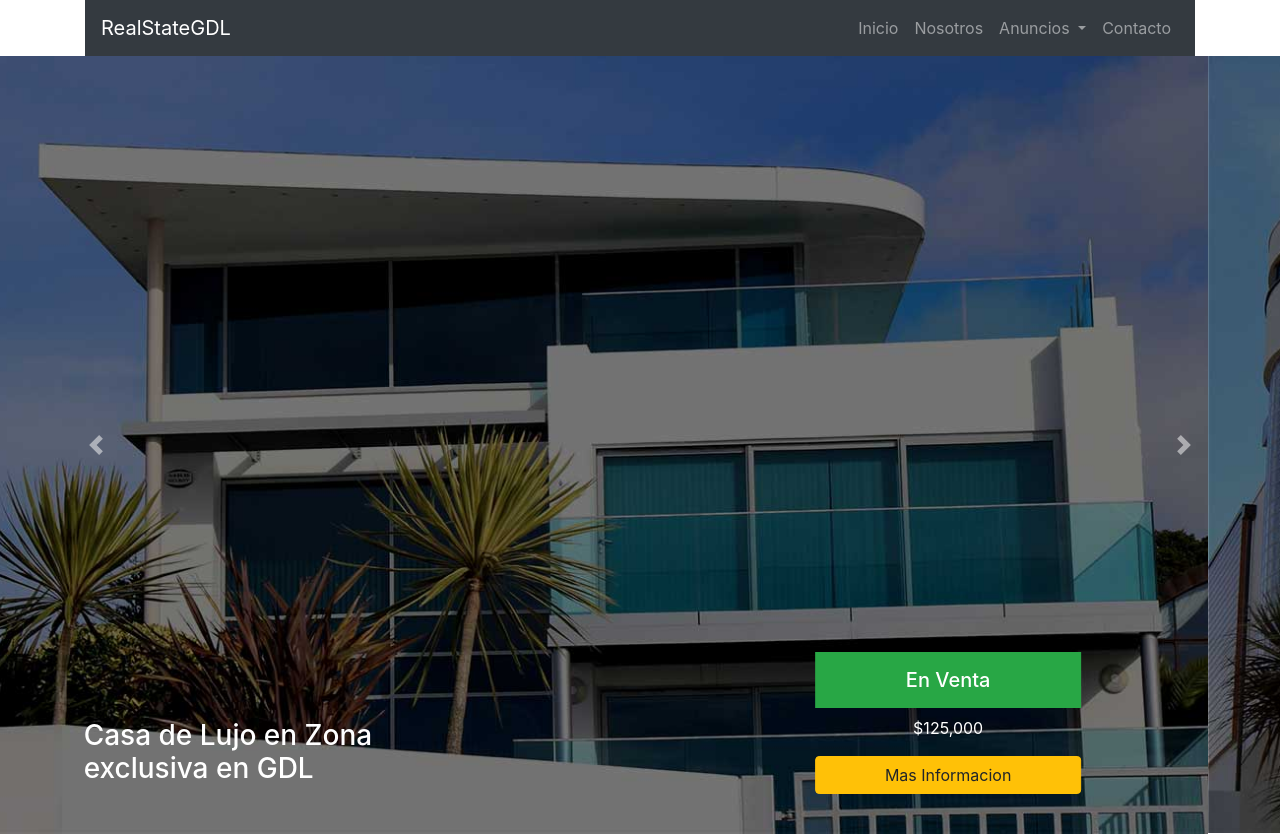
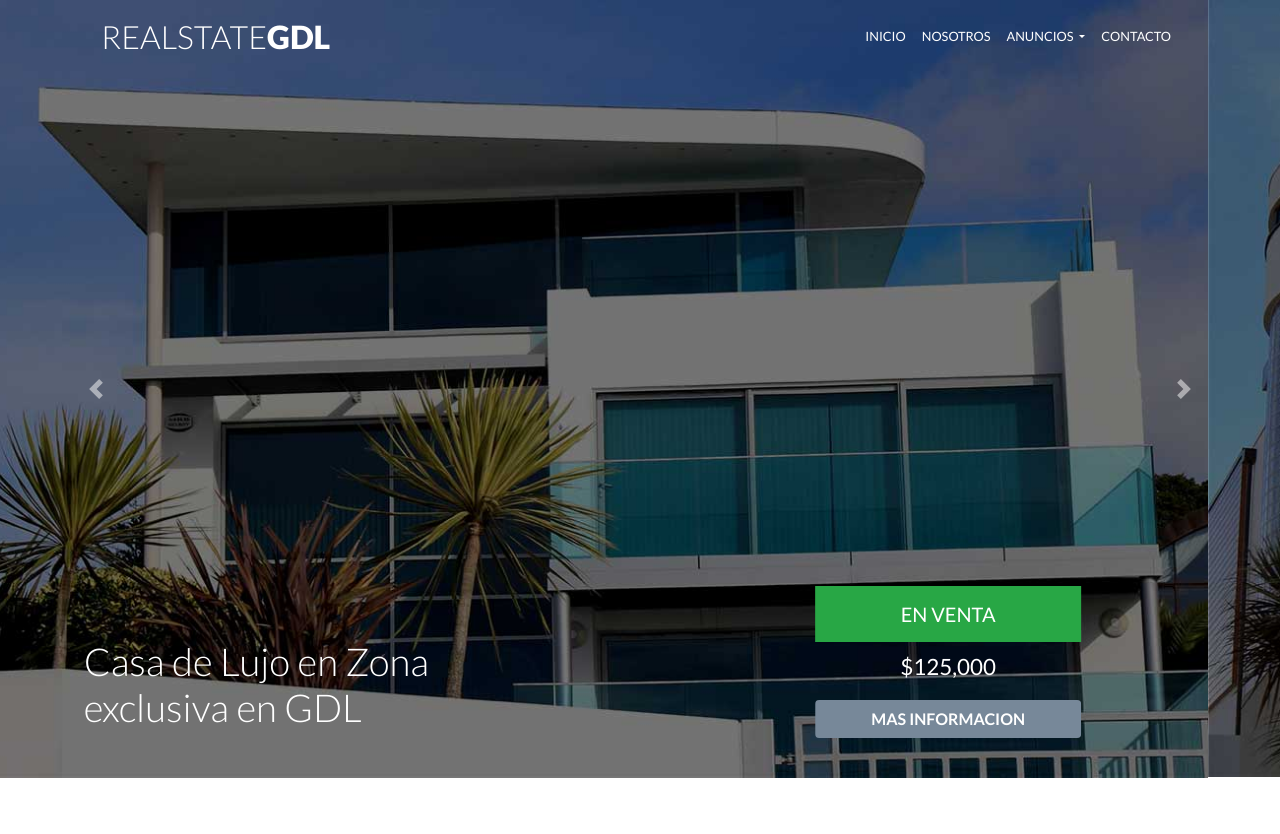
Before and after one commit to shamuelxd4/bienes-raices, a plain HTML site: page index.html in a window 1280 px wide. After the commit the page ends 800 px from the top, so only its background shows below. Drawn offline with nearby package versions, Linux system fonts and the light colour scheme.

Commit message:
agregando estilos a las letras menus y buttons

```diff
--- a/css/style.css
+++ b/css/style.css
@@ -0,0 +1,74 @@
+
+
+body {
+    font-family: 'Lato', sans-serif;
+}
+
+/*cuando la pantalla sea pequeña la barra del menu es color oscuro*/
+.bg-success{
+    background-color:  #343a40!important;
+}
+
+/*grosor de las letras*/
+h1, h2, h3, h4 {
+    font-weight: 300;
+}
+
+/*query si la pantalla es grande sea la barra transparente*/
+@media (min-width: 768px) {
+    .barra.bg-success{
+        background-color: transparent!important;
+    }
+    .header{
+        position: relative;
+    }
+    .header .barra {
+        position: absolute;
+        z-index: 100;
+        width: 100%;
+    }
+}
+
+/*mejorando el grosor de la letra y tamaño*/
+.navbar-brand {
+    font-size: 2rem;
+    font-weight: 300;
+}
+.navbar-brand span {
+    font-weight: 900;
+}
+    /*tipo de letra*/
+.navbar-dark .navbar-nav .nav-link {
+    text-transform: uppercase;
+    color: white;
+    font-size: 0.8rem;
+}
+        /*dropdown*/
+.dropdown-menu {
+    background-color: #343a40;
+}
+.dropdown-item {
+    color: white;
+}
+            /*cuando halla seleccion de anuncios se nota la barra seleccionada*/
+.dropdown-menu .dropdown-item:hover {
+    background-color: #414549be;
+    color: white;
+}
+/*caption*/
+.carousel-caption h3 {
+    font-size: 2.4rem;
+}
+.bloque-info p {
+    font-size: 1.4rem;
+}
+.btn-warning {
+    background-color: lightslategrey;
+    border-color: transparent!important;
+    color: white;
+    font-weight: 700;
+}
+.btn-warning:hover {
+    background-color: rgba(250, 193, 69, 0.671);
+    color: white;
+}
--- a/index.html
+++ b/index.html
@@ -2,20 +2,25 @@
 <html lang="en">
 <head>
     <meta charset="UTF-8">
-    <meta name="viewport" content="width=device-width, initial-scale=1.0">
+    <meta name="viewport" content="width=device-width, initial-scale=1, shrink-to-fit=no">
+    <meta http-equiv="X-UA-Compatible" content="ie=edge">
     <link rel="stylesheet" href="https://stackpath.bootstrapcdn.com/bootstrap/4.4.1/css/bootstrap.min.css" integrity="sha384-Vkoo8x4CGsO3+Hhxv8T/Q5PaXtkKtu6ug5TOeNV6gBiFeWPGFN9MuhOf23Q9Ifjh" crossorigin="anonymous">
-    <script src="https://stackpath.bootstrapcdn.com/bootstrap/4.4.1/js/bootstrap.min.js" integrity="sha384-wfSDF2E50Y2D1uUdj0O3uMBJnjuUD4Ih7YwaYd1iqfktj0Uod8GCExl3Og8ifwB6" crossorigin="anonymous"></script>
+    <link href="https://fonts.googleapis.com/css?family=Lato:300,400,700,900" rel="stylesheet">
+    <link rel="stylesheet" href="css/style.css">
+
     <title>bienes raices</title>
 </head>
 <body>
 
   <!--barra superior que sea responsive la cual podra aparecer el menu cuando sea pantallas pequeñas-->
   <!---->
+    <header class="header">
+      <div class="barra bg-success">
         <div class="container">
-    <nav class="navbar bg-dark navbar-dark navbar-expand-lg">
-      <a href="#" class="navbar-brand">RealState<span>GDL</span></a>
+          <nav class="navbar bg-transparent navbar-dark navbar-expand-lg">
+            <a href="#" class="navbar-brand text-uppercase">RealState<span>GDL</span></a>
             <button type="button" class="navbar-toggler" data-toggle="collapse" data-target="#menuPrincipal" aria-controls="menuPrincipal" aria-expanded="false" aria-label="Mostrar Navegacion" >
-        <span class="navbar-toggler-icon" ></span>
+              <span class="navbar-toggler-icon"></span>
             </button>
             <!--cuando la pantalla es pequeña se mostrara el menu(sandwich) la cual se enlasa con la id y aria-controls y data-target-->
             <div class="collapse navbar-collapse" id="menuPrincipal">
@@ -45,7 +50,8 @@
               </ul>
             </div>
           </nav>
-  </div>
+        </div><!--container-->
+      </div><!--barra-->
 
       <div id="slider" class="carousel slide" data-ride="carousel">
         <div class="carousel-inner">
@@ -59,10 +65,10 @@
                   </div>
                 </div>
                 <div class="col-md-4">
-              <div class="carousel-caption d-none d-md-block">
-                <h5 class="btn-success text-upperrcase py-3" >En Venta</h5>
+                  <div class="carousel-caption d-none d-md-block bloque-info">
+                    <h5 class="btn-success text-uppercase py-3" >En Venta</h5>
                     <p>$125,000</p>
-                <a href="#" class="btn btn-warning d-block text-upperrcase px-3"> Mas Informacion </a>
+                    <a href="#" class="btn btn-warning d-block text-uppercase px-3"> Mas Informacion </a>
                   </div>
                 </div>
               </div>
@@ -84,6 +90,8 @@
           <span class="sr-only">Next</span>
         </a>
       </div>
+    </header>
+
 
 
 
@@ -92,5 +100,7 @@
     <script src="https://cdn.jsdelivr.net/npm/popper.js@1.16.0/dist/umd/popper.min.js" integrity="sha384-Q6E9RHvbIyZFJoft+2mJbHaEWldlvI9IOYy5n3zV9zzTtmI3UksdQRVvoxMfooAo" crossorigin="anonymous"></script>
     <script src="https://stackpath.bootstrapcdn.com/bootstrap/4.4.1/js/bootstrap.min.js" integrity="sha384-wfSDF2E50Y2D1uUdj0O3uMBJnjuUD4Ih7YwaYd1iqfktj0Uod8GCExl3Og8ifwB6" crossorigin="anonymous"></script>
 
+
+
 </body>
 </html>
```
Lines whose indentation alone changed are shown as unchanged.
